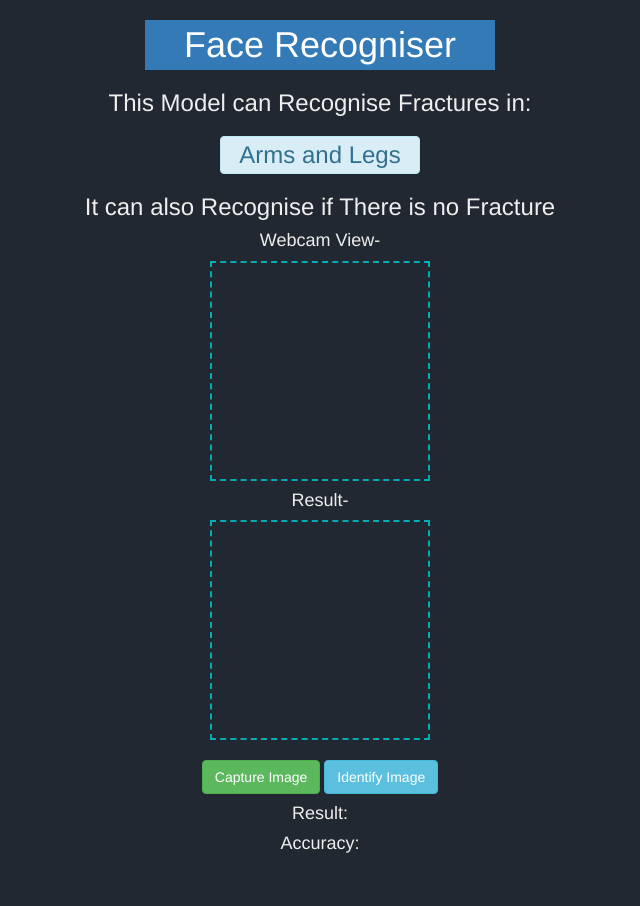
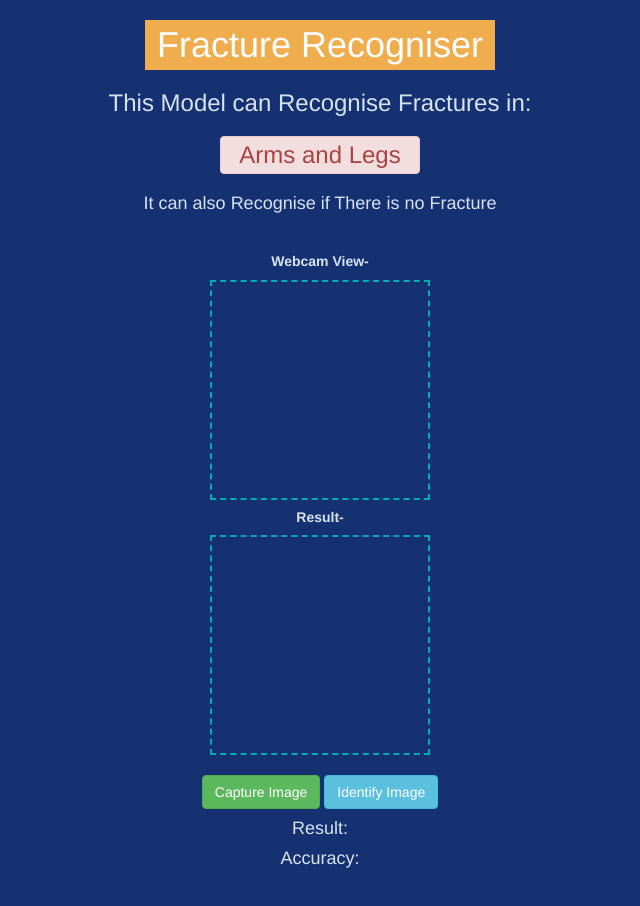
Before and after one commit to Akshat-C/Fracture-Recogniser, a plain HTML site: page index.html in a window 1280 px wide. Shown: the whole page, without its empty margins (320-960 px from the left). Drawn offline with nearby package versions, Linux system fonts and the light colour scheme; a script that the page names is missing.

Commit message:
Add files via upload

```diff
--- a/index.html
+++ b/index.html
@@ -18,18 +18,19 @@
 <center>
 <div class="container">
 
-<h1 class="btn-primary">Face Recogniser</h1>
+<h1 class="btn-warning">Fracture Recogniser</h1>
 <h3>This Model can Recognise Fractures in:</h3>
-<h3 class="alert alert-info">Arms and Legs</h3>
-<h3>It can also Recognise if There is no Fracture</h3>
+<h3 class="alert alert-danger">Arms and Legs</h3>
+<h4>It can also Recognise if There is no Fracture</h4>
+<br>
 
 <div>
-<h4>Webcam View- </h4>
+<h5><b>Webcam View- </b></h5>
 <div id="camera"></div>
 </div>
 
 <div>
-<h4>Result- </h4>
+<h5><b>Result- </b></h5>
 <div id="result"></div>
 </div>
 <br>
--- a/style.css
+++ b/style.css
@@ -10,8 +10,8 @@
 }
 
 body {
-    background-color: #222831;
-    color: #EEEEEE;
+    background-color: #163172;
+    color: #D6E4F0;
 }
 
 h1 {
```
